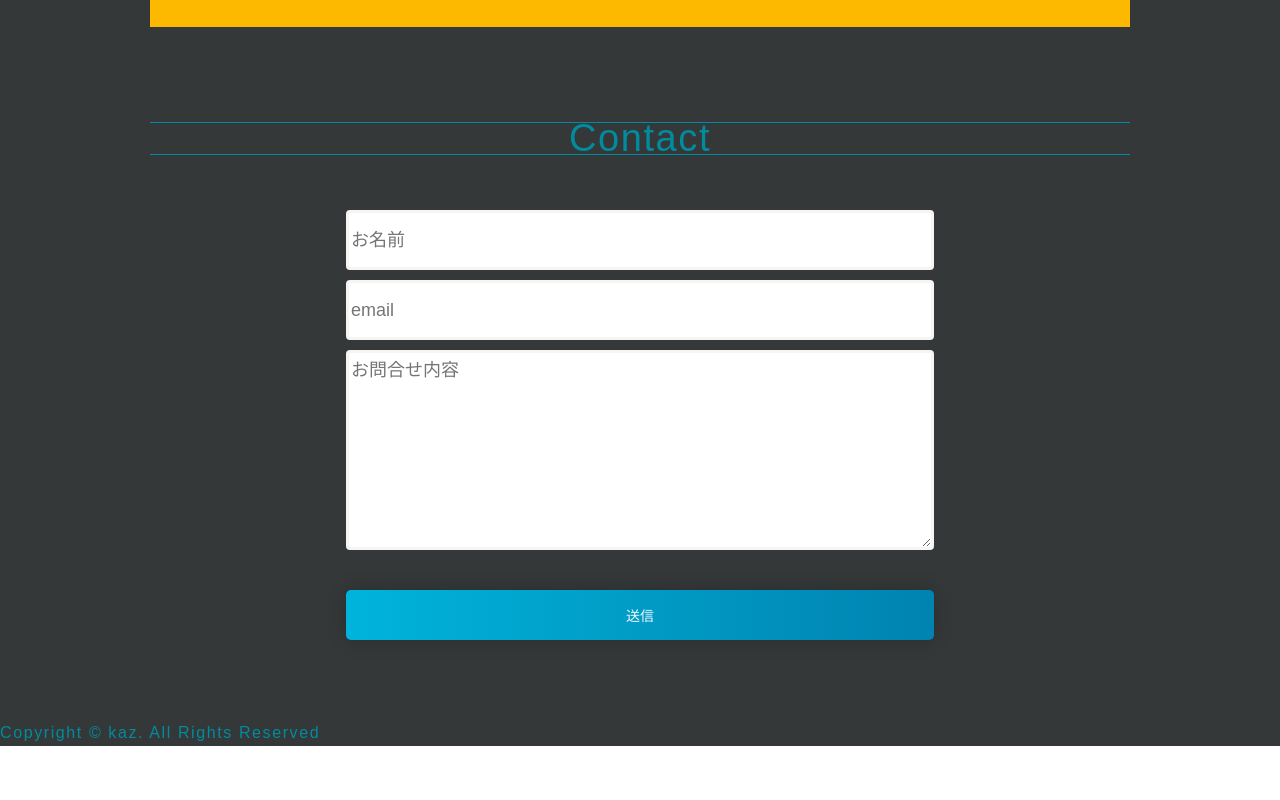
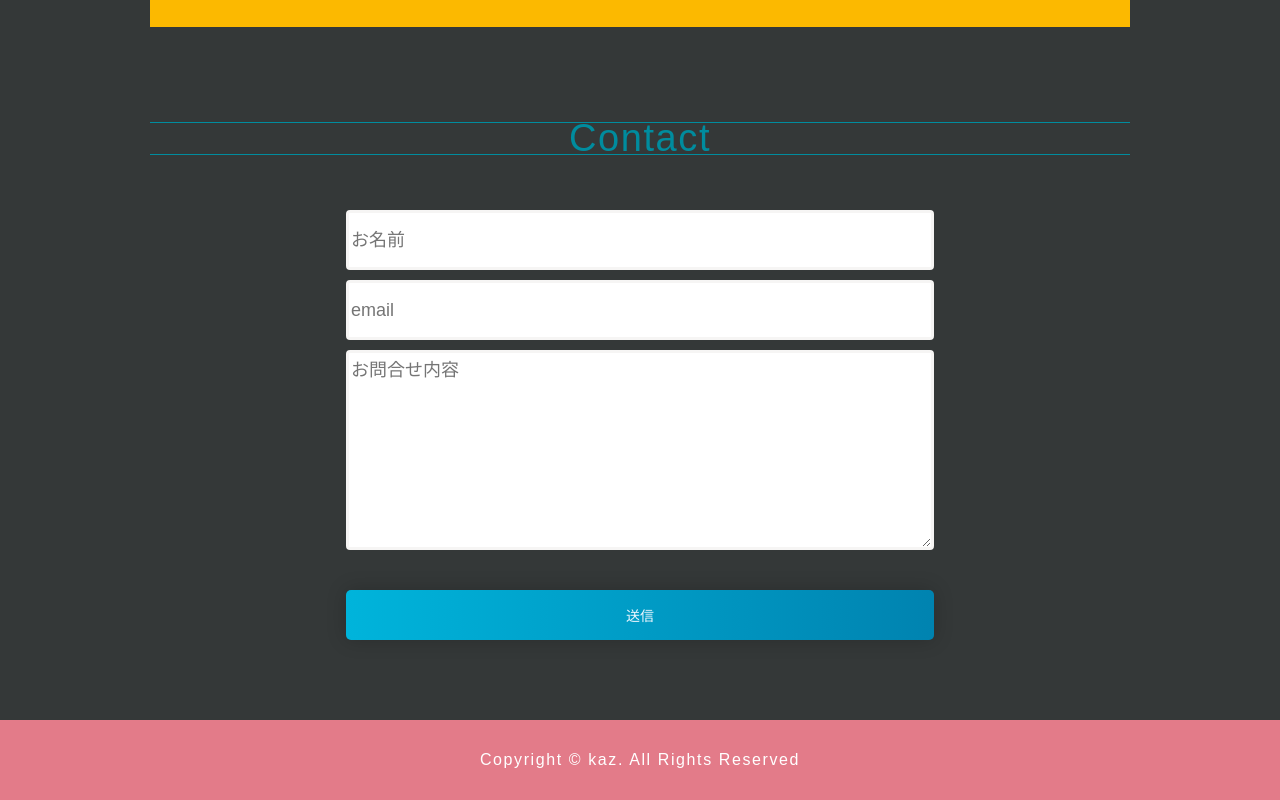
Before and after one commit to i994114/Boxing_practics, a plain HTML site: page index.html in a window 1280 px wide. Shown: the part 2969-3769 px from the top of the page. Before the commit the page ends 3715 px from the top, so only its background shows below. Drawn offline with nearby package versions, Linux system fonts and the light colour scheme; a web font is replaced by a local one.

Commit message:
footerを実装

```diff
--- a/scss/style.scss
+++ b/scss/style.scss
@@ -97,3 +97,14 @@ $breakpoints: (
 //utility
 @import '../scss/object/Utility/_font.scss';
 @import '../scss/object/Utility/margin';
+
+
+
+.l-footer {
+  background: #e37b89;
+  color: #fff;
+  display: flex;
+  align-items: center;
+  justify-content: center;
+  height: 80px;
+}
```
Also changed, not shown: css/style.css.
